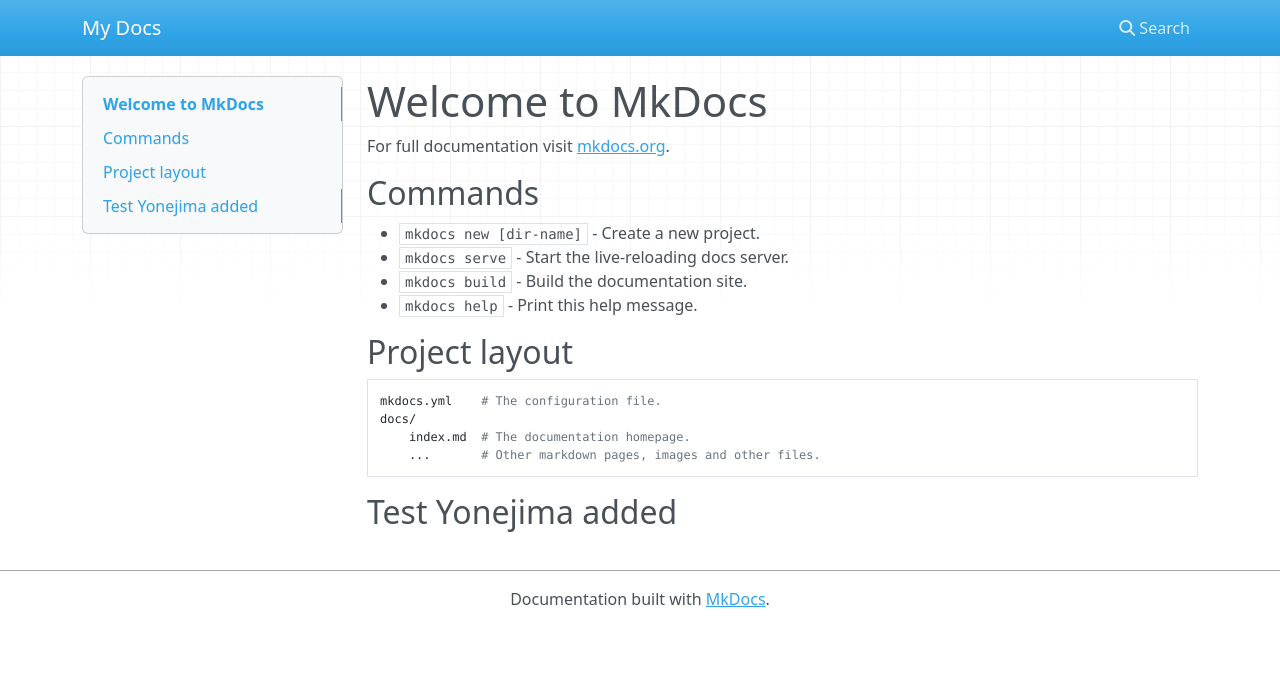
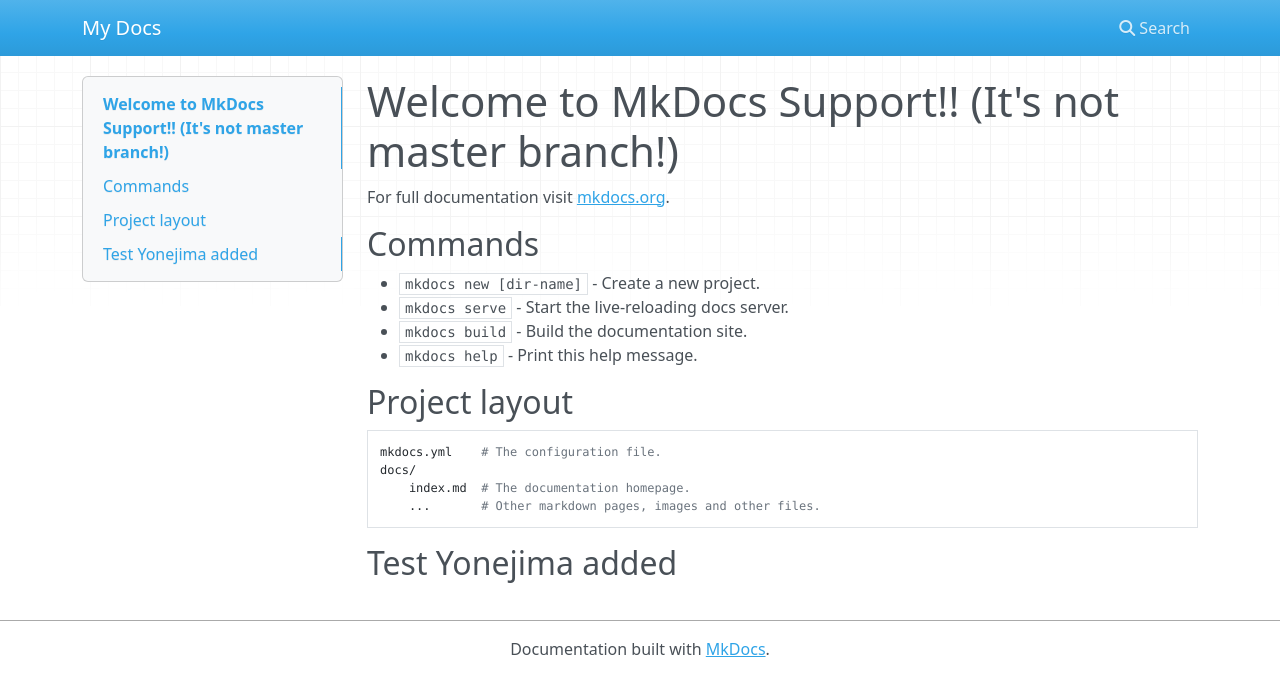
Before and after one commit to codesmith/mkdocstest, an MkDocs documentation site: the page built from docs/index.md, in a window 1280 px wide. Shown: the top 696 px of the page. Built offline with MkDocs 1.6.1, drawn with Linux system fonts in a browser that asks for light colours; nearby versions of some CDN libraries.

Commit message:
Update index.md

```diff
--- a/docs/index.md
+++ b/docs/index.md
@@ -1,4 +1,4 @@
-# Welcome to MkDocs
+# Welcome to MkDocs Support!! (It's not master branch!)
 
 For full documentation visit [mkdocs.org](https://mkdocs.org).
 
```
